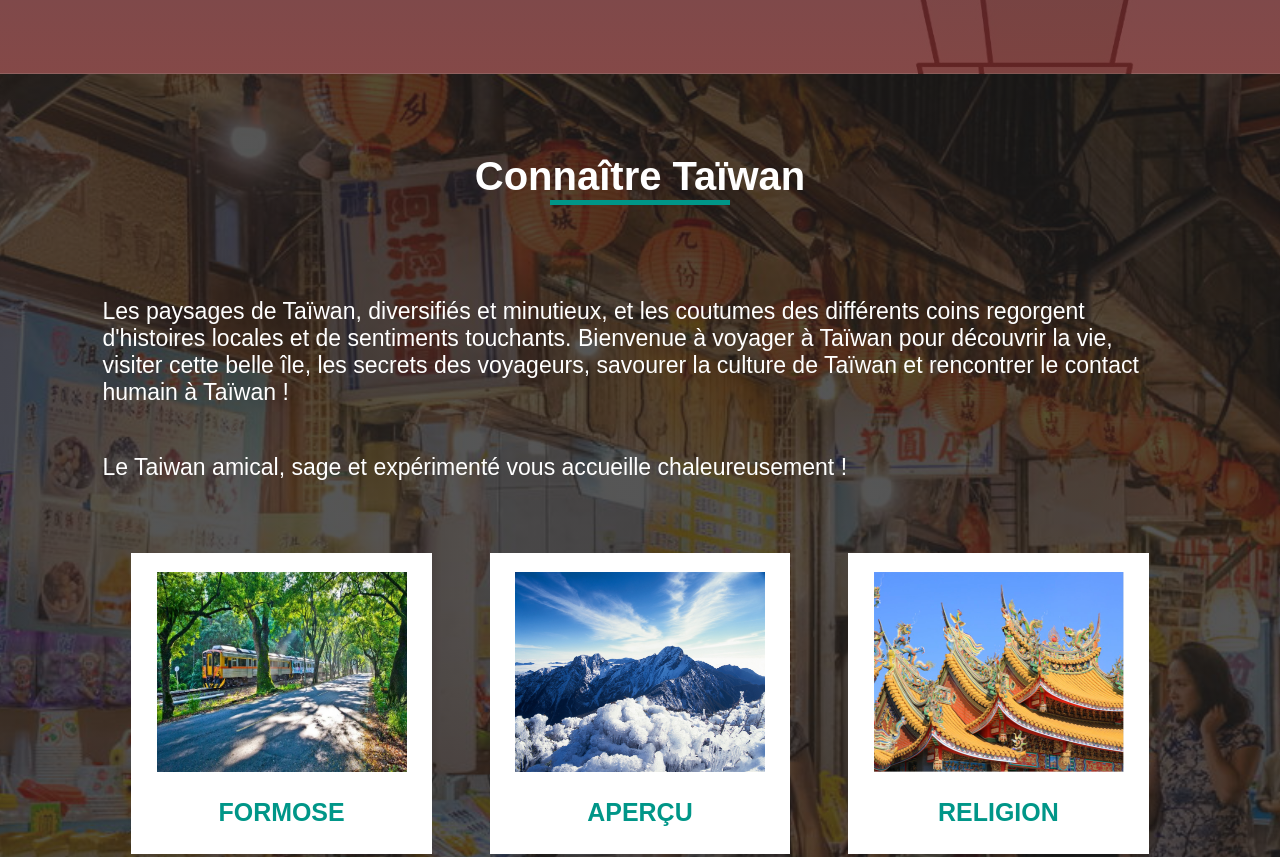
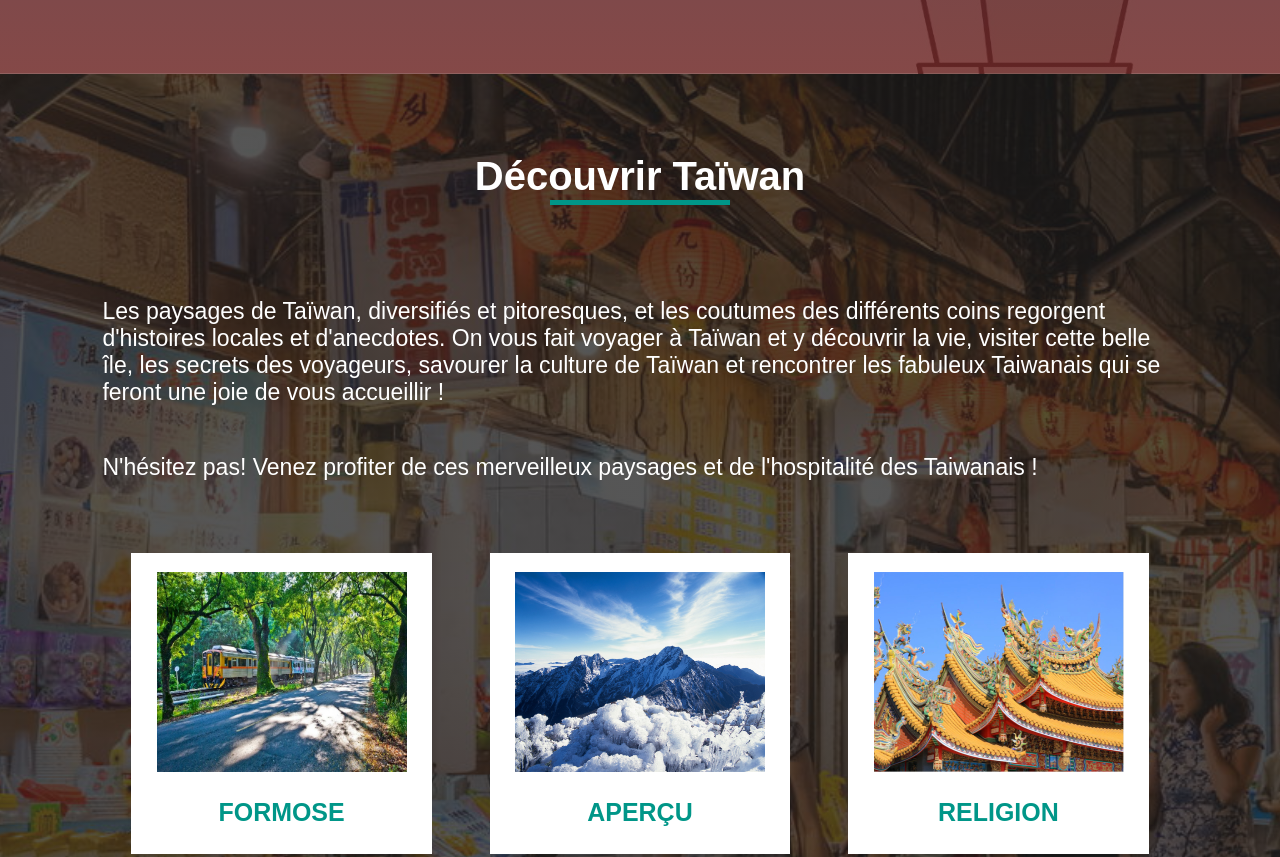
Before and after one commit to timlin0307/SiteTouristique_Taiwan, a plain HTML site: page index.html in a window 1280 px wide. Shown: the part 888-1745 px from the top of the page. Drawn offline with Linux system fonts and the light colour scheme.

Commit message:
Add files via upload

```diff
--- a/index.html
+++ b/index.html
@@ -57,11 +57,10 @@
 			</div>
 		</div>
         <div class="second" id="second">
-            <h1 id="s-title">Connaître Taïwan</h1>
-            <h3 id="s-detail1">Les paysages de Taïwan, diversifiés et minutieux, et les coutumes des différents coins regorgent d'histoires locales et de sentiments touchants.
-                Bienvenue à voyager à Taïwan pour découvrir la vie, visiter cette belle île, les secrets des voyageurs, savourer la culture de Taïwan et rencontrer le contact
-                humain à Taïwan !</h3>
-            <h3 id="s-detail2">Le Taiwan amical, sage et expérimenté vous accueille chaleureusement !</h3>
+            <h1 id="s-title">Découvrir Taïwan</h1>
+            <h3 id="s-detail1">Les paysages de Taïwan, diversifiés et pitoresques, et les coutumes des différents coins regorgent d'histoires locales et d'anecdotes.
+                On vous fait voyager à Taïwan et y découvrir la vie, visiter cette belle île, les secrets des voyageurs, savourer la culture de Taïwan et rencontrer les fabuleux Taiwanais qui se feront une joie de vous accueillir !</h3>
+            <h3 id="s-detail2">N'hésitez pas! Venez profiter de ces merveilleux paysages et de l'hospitalité des Taiwanais !</h3>
             <div class="item-inline">
                 <div class="in1-card" id="img1">
                     <h1 class="img-title">Formose</h1>
@@ -92,7 +91,9 @@
                 </div>
                 <div class="item-combine">
                     <div class="search-card">
-                        <h1 class="item-title">Activités</h1>
+                        <a href="https://hackmd.io/-Pq5IZSUTxS89IoyxIFokQ?view">
+                            <h1 class="item-title">Activités</h1>
+                        </a>
                         <h3 class="item-detail2">Activités en tout genre et de moments mémorables à vivre.</h3>
                     </div>
                     <div class="best-card">
@@ -181,6 +182,10 @@
             var last = document.querySelector("#last");
             var log = 0;
 
+            document.addEventListener("DOMContentLoaded", function(event) {
+                login.style.display = "none";
+            });
+
             img1.addEventListener("click", (event) => {
                 window.location.href = "01_Formose.html";
                 event.preventDefault();
@@ -220,16 +225,13 @@
             }
 
             function to(toE1) {
-                // toE1 為指定跳轉到ㄉ該位置的 DOM 節點
                 let bridge = toE1;
                 let body = document.body;
                 let height = 0;
-                // 計算該 DOM 節點到 body 頂部的距離
                 do {
                     height += bridge.offsetTop;
                     bridge = bridge.offsetParent;
                 } while (bridge !== body)
-                // 滾動到指定位置
                 window.scrollTo ({
                     top: height,
                     behavior: "smooth"
```
